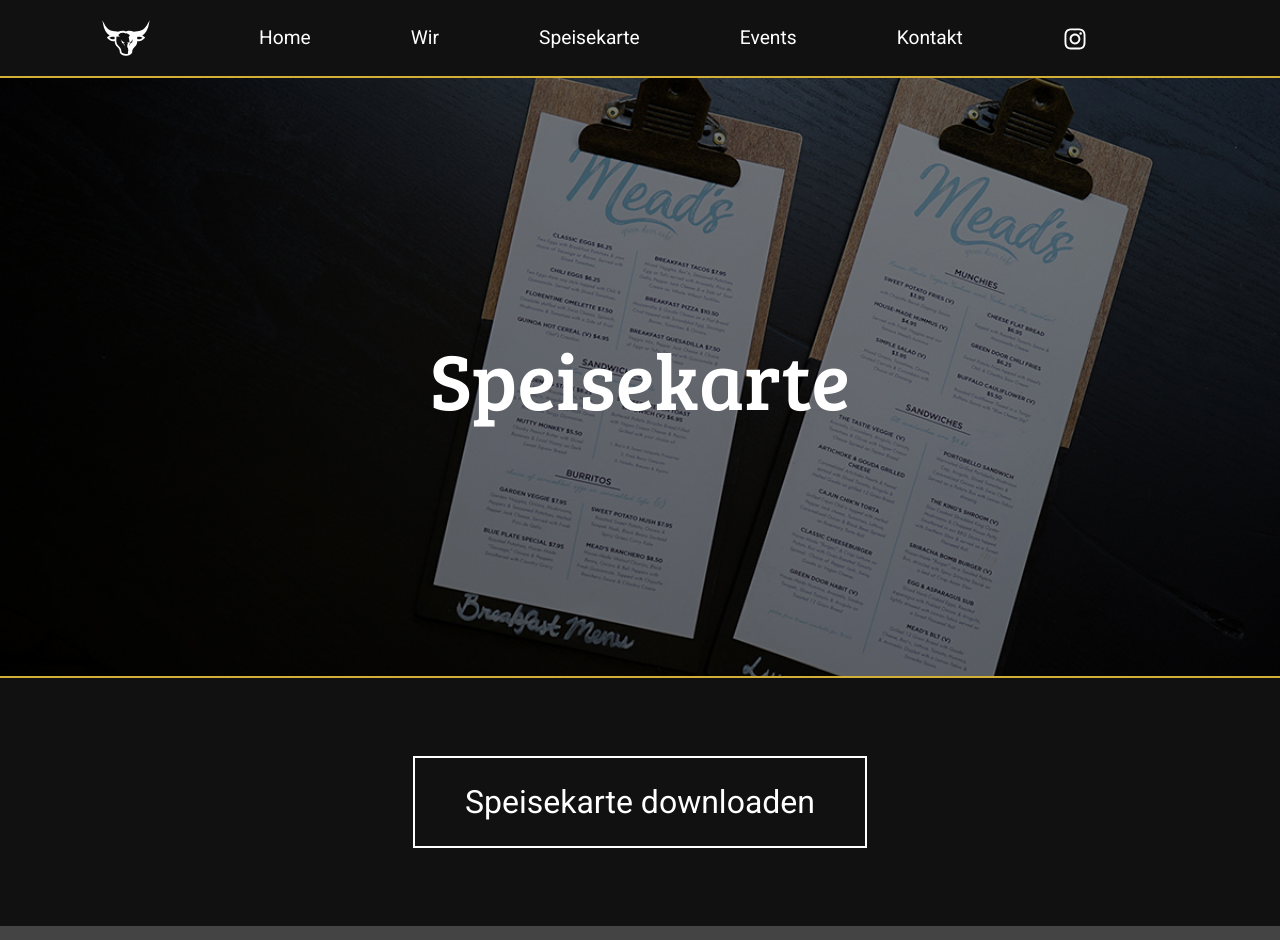
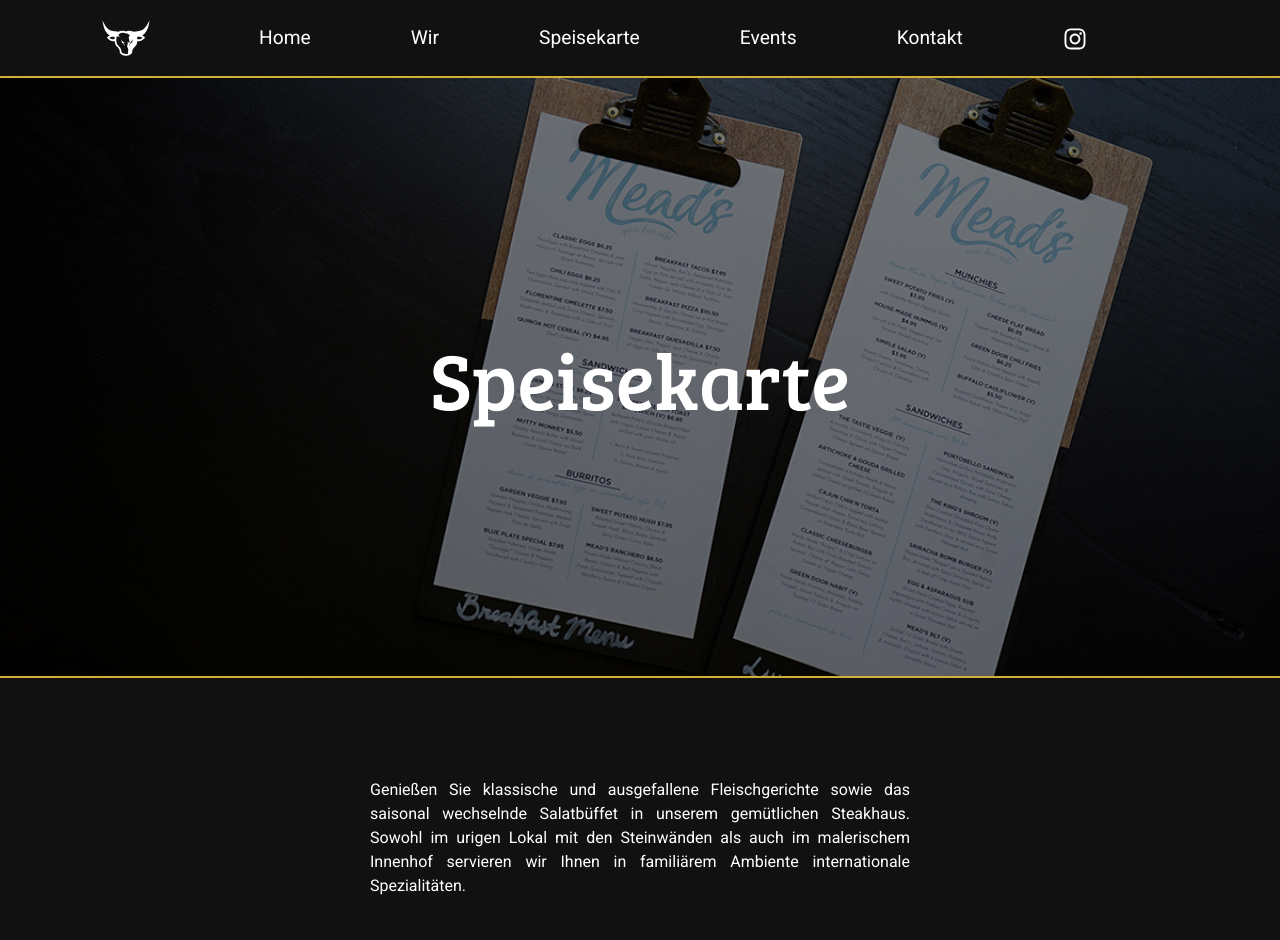
Before and after one commit to meltsynv/testproduction30, a React (Create React App) app: page /speisekarte in a window 1280 px wide. Shown: the top 940 px of the page. Built offline with nearby package versions, Linux system fonts and the light colour scheme.

Commit message:
text ändern bei Speisekarte, und Events

```diff
--- a/src/Pages/Events.jsx
+++ b/src/Pages/Events.jsx
@@ -25,8 +25,7 @@
                     <Col xs={12} md={6}>
                         <h1>Events</h1>
                         <p>
-                            Ob Sie alleine oder zu zweit oder in großer Runde speisen möchten. In unserem Lokal bieten wir passende Räumlichkeiten für Hochzeiten, Geschäftstagungen und zu allen anderen Familienanläs- sen an.
-                            Uns als Familienbetrieb ist es besonders wichtig, dass Sie sich bei uns wohlfühlen.
+                            Ob Sie alleine oder zu zweit oder in großer Runde speisen möchten. In unserem Lokal bieten wir passende Räumlichkeiten für Hochzeiten, Geschäftstagungen und zu allen anderen Familienanlässen an.
                         </p>
                     </Col>
                     <Col xs={12} md={6}>
--- a/src/Pages/Speisekarte.jsx
+++ b/src/Pages/Speisekarte.jsx
@@ -1,6 +1,8 @@
 import React from 'react';
 import HomeHeadliner from '../resources/speisekarteImgBG.jpg';
 import Zoom from 'react-reveal/Zoom';
+import Row from 'react-bootstrap/Row'
+import Col from 'react-bootstrap/Col'
 import Layout from '../components/Layout'
 import { Link } from 'react-router-dom';
 import pdf from '../resources/ElDorado_Speisekarte_20190123.pdf';
@@ -16,6 +18,13 @@
                 </Zoom>
             </div>
             <Layout>
+                <Row>
+                    <Col style={{margin: 'auto'}} xs={12} md={6}>
+                        <p>
+                            Genießen Sie klassische und ausgefallene Fleischgerichte sowie das saisonal wechselnde Salatbüffet in unserem gemütlichen Steakhaus. Sowohl im urigen Lokal mit den Steinwänden als auch im malerischem Innenhof servieren wir Ihnen in familiärem Ambiente internationale Spezialitäten.
+                        </p>
+                    </Col>
+                </Row>
                 <div className='speisekarte-wrapper'>
                     <div className='speisekarte-download'>
                         <Link to={pdf} target="_blank" download>
```
